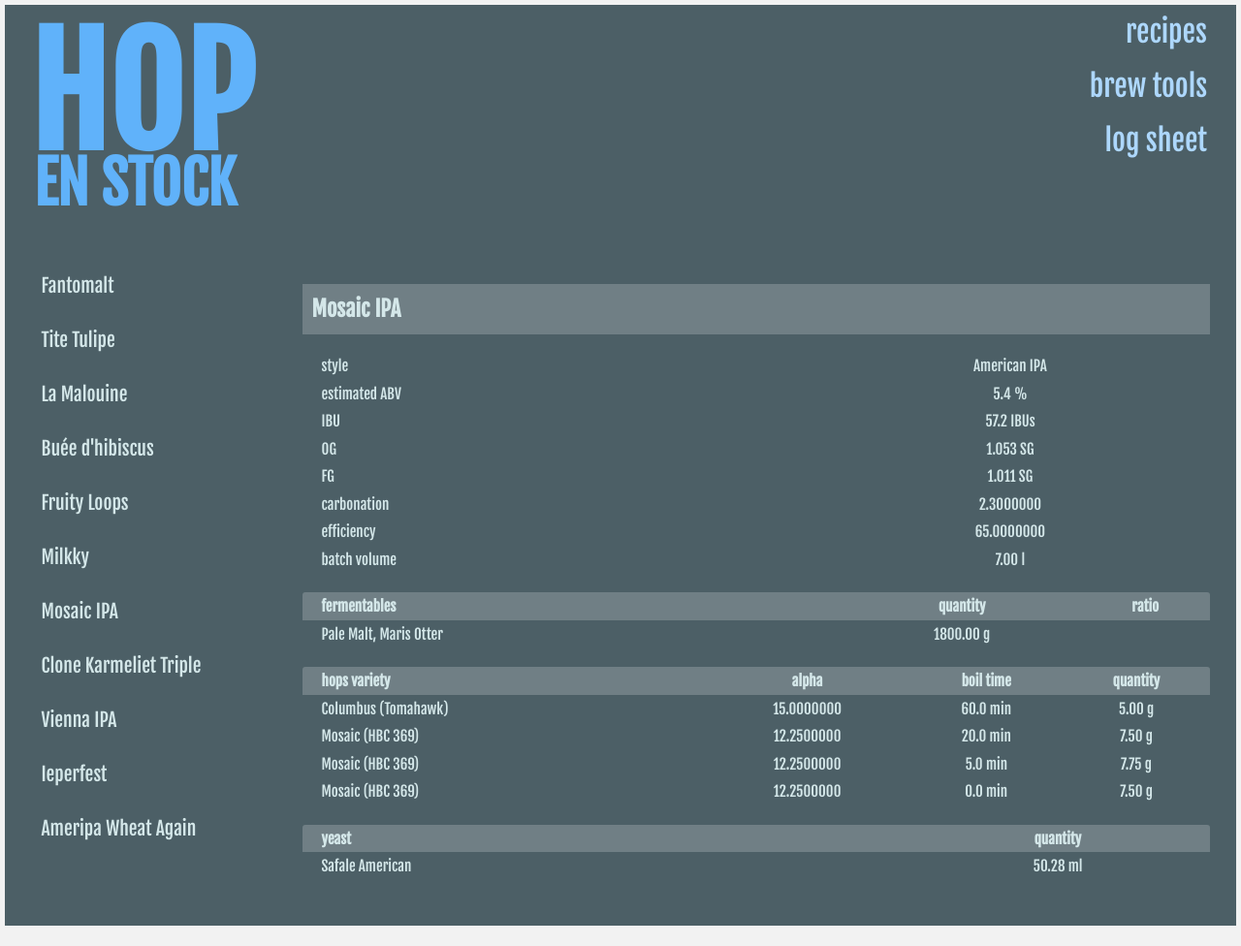
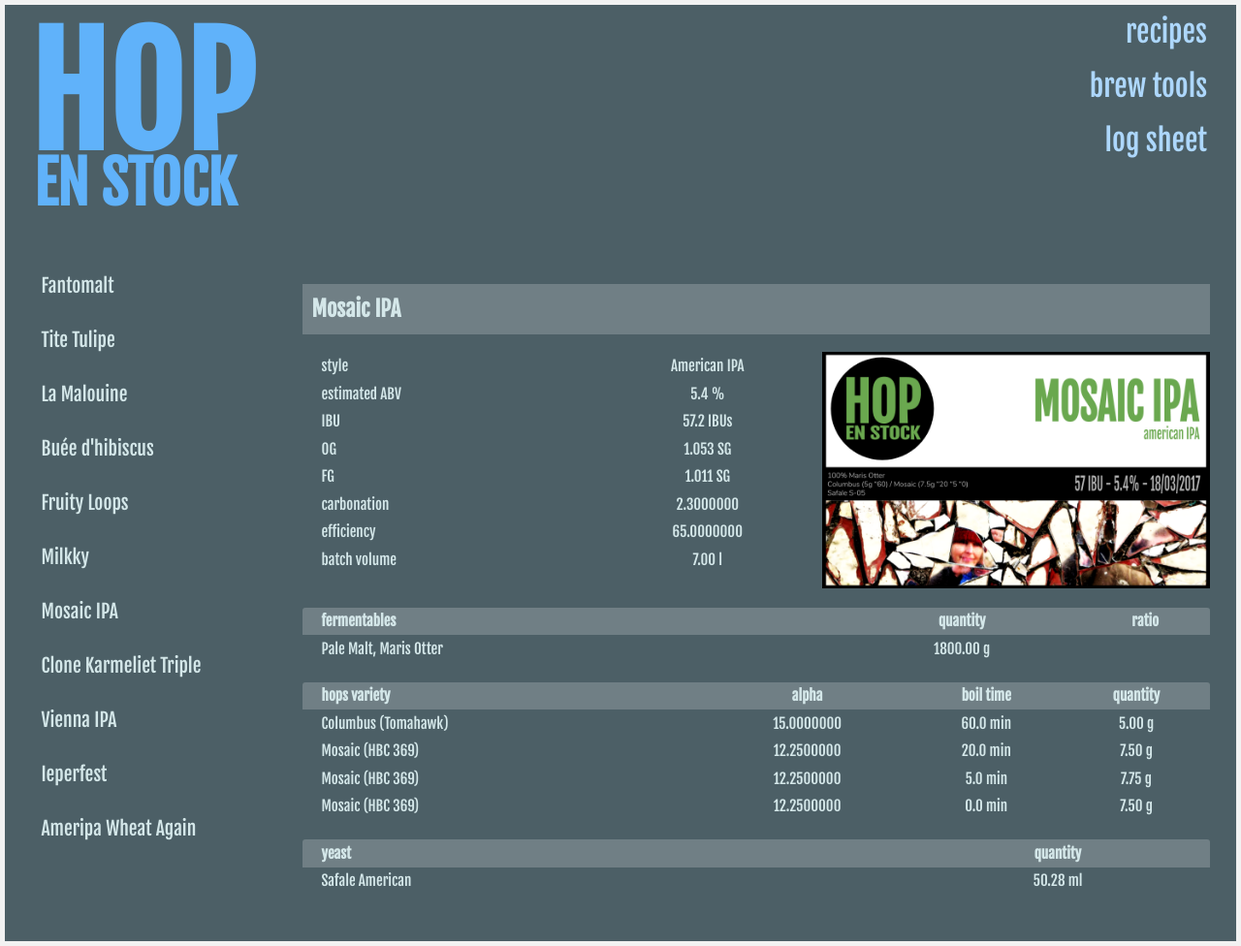
Before and after one commit to ipingu/hopenstock, a Jekyll site: the page built from _posts/2017-03-26-mosaic-ipa.md, in a window 1280 px wide. Shown: the whole page at 97% size. Built offline with Jekyll 4.4.1, drawn with Linux system fonts in a browser that asks for light colours; some web fonts are replaced.

Commit message:
change fantomalt + image mosaic ipa

```diff
--- a/_posts/2017-03-26-mosaic-ipa.md
+++ b/_posts/2017-03-26-mosaic-ipa.md
@@ -3,4 +3,5 @@
 title: Mosaic IPA
 categories: recipes ipa
 recipe_id: mosaic-ipa
+image: mosaic-ipa.png
 ---
```
Also changed, not shown: images/fantomalt.png, images/mosaic-ipa.png (added).
